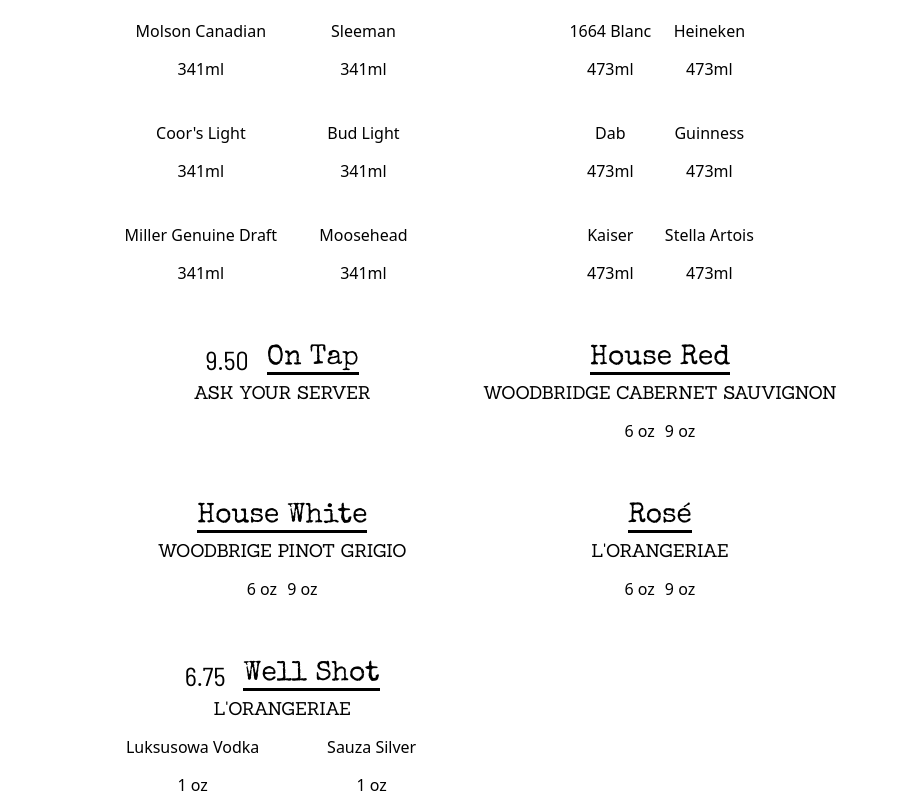
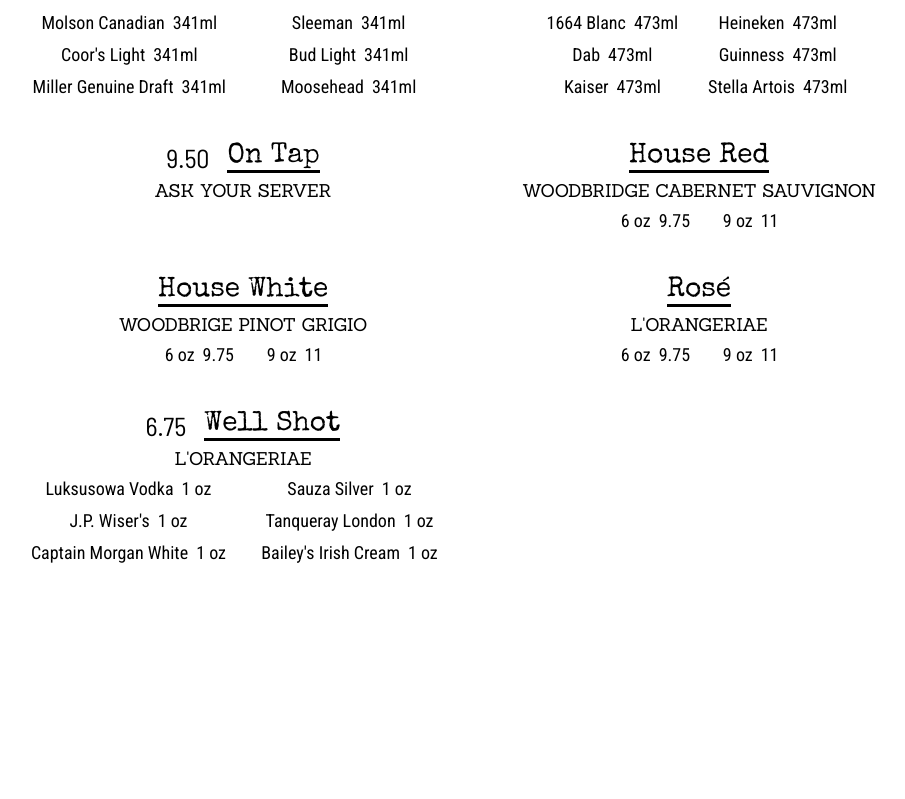
Before and after one commit to bretthoes/ShellStationRestaurant, a Next.js app: page /drinks in a window 1280 px wide. Shown: the part 841-1640 px from the top of the page, without its empty margins (169-1074 px from the left). After the commit the page ends 1617 px from the top, so only its background shows below. Built offline with nearby package versions, Linux system fonts and the light colour scheme.

Commit message:
small style changes for drinks pages and others

```diff
--- a/components/drinkitem.tsx
+++ b/components/drinkitem.tsx
@@ -5,6 +5,7 @@
 interface Option {
   name: string
   quantity: number
+  price: number
 }
 
 interface DrinkItemProps {
@@ -37,6 +38,7 @@
               <div key={index} className={styles.option}>
                 <p className={styles.optionName}>{option.name}</p>
                 <p className={styles.optionQuantity}>{option.quantity}</p>
+                <p className={styles.optionPrice}>{option.price}</p>
               </div>
             ))}
           </div>
--- a/components/footer.tsx
+++ b/components/footer.tsx
@@ -1,7 +1,9 @@
+import styles from '../styles/footer.module.css'
+
 export default function Footer() {
   return (
     <>
-      <div></div>
+      <div className={styles.footer}></div>
     </>
   )
 }
--- a/pages/drinks.tsx
+++ b/pages/drinks.tsx
@@ -7,6 +7,7 @@
 interface Option {
   name: string
   quantity: number
+  price: number
 }
 
 interface Drink {
--- a/styles/drinkitem.module.css
+++ b/styles/drinkitem.module.css
@@ -2,6 +2,7 @@
 @import url("https://fonts.googleapis.com/css2?family=Barlow+Semi+Condensed&display=swap");
 @import url('https://fonts.googleapis.com/css2?family=Special+Elite&display=swap');
 @import url('https://fonts.googleapis.com/css2?family=Sanchez&display=swap');
+@import url('https://fonts.googleapis.com/css2?family=Roboto+Condensed&display=swap');
 
 .item {
   display: flex;
@@ -62,3 +63,15 @@
   grid-template-columns: repeat(2, 1fr);
   gap: 10px;
 }
+
+.option p {
+  display: inline;
+  padding: 4px;
+  font-family: 'Roboto Condensed', sans-serif;
+  font-weight: normal;
+  font-size: 18px;
+}
+
+.description {
+  padding-bottom: 8px;
+}
--- a/styles/drinks.module.css
+++ b/styles/drinks.module.css
@@ -7,6 +7,6 @@
   grid-template-rows: max-content;
 }
 .container {
-  max-width: 800px;
+  max-width: 1000px;
   margin: auto;
 }
--- /dev/null
+++ b/styles/footer.module.css
@@ -0,0 +1,3 @@
+.footer {
+  padding: 100px;
+}
--- a/styles/location.module.css
+++ b/styles/location.module.css
@@ -1,3 +1,5 @@
+@import url('https://fonts.googleapis.com/css2?family=Roboto+Condensed&display=swap');
+
 .container {
   display: flex;
   justify-content: center;
@@ -23,4 +25,5 @@
 .address h2,
 .address p {
   margin: 0;
+  font-family: 'Roboto Condensed', sans-serif;
 }
```
